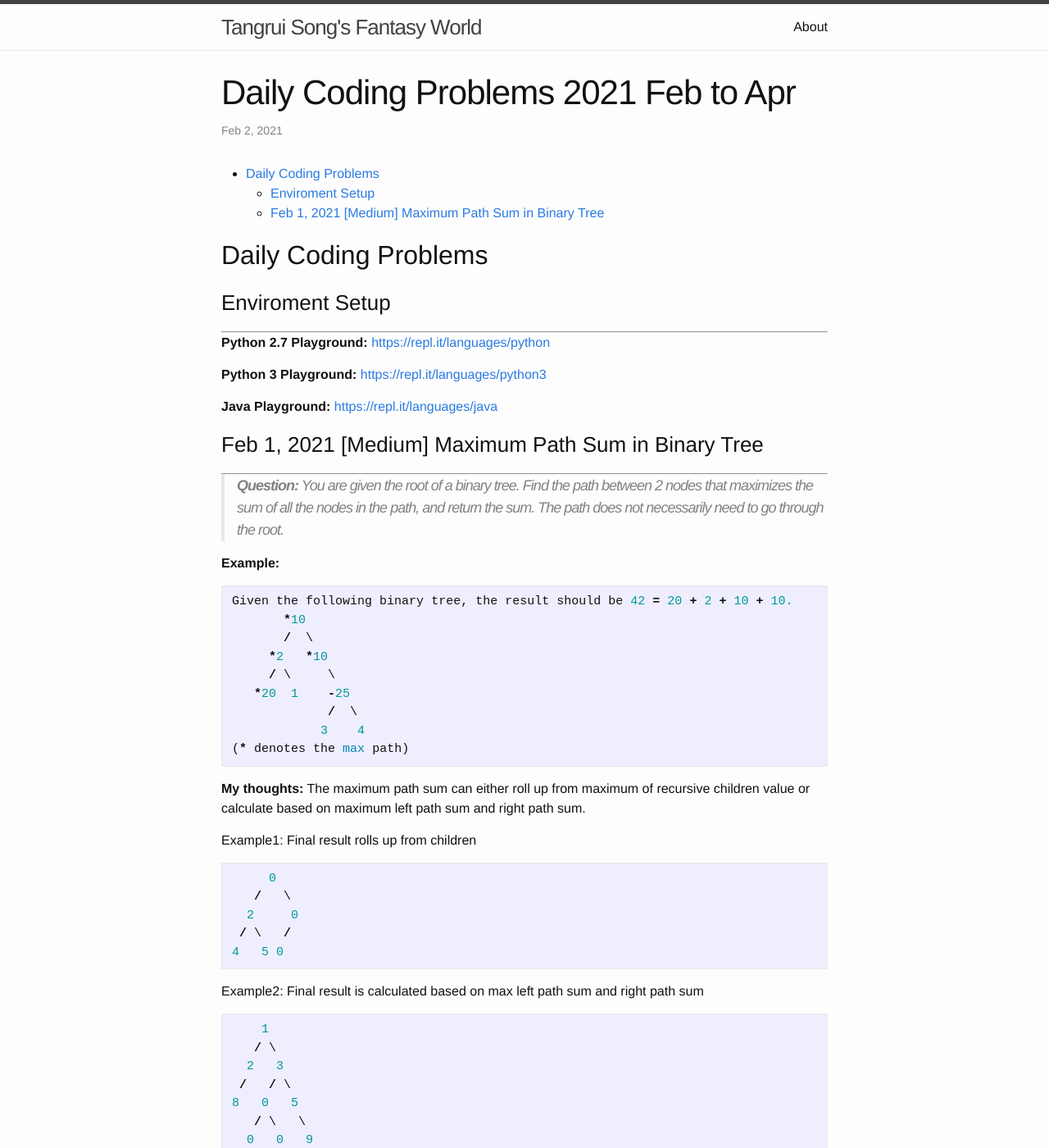
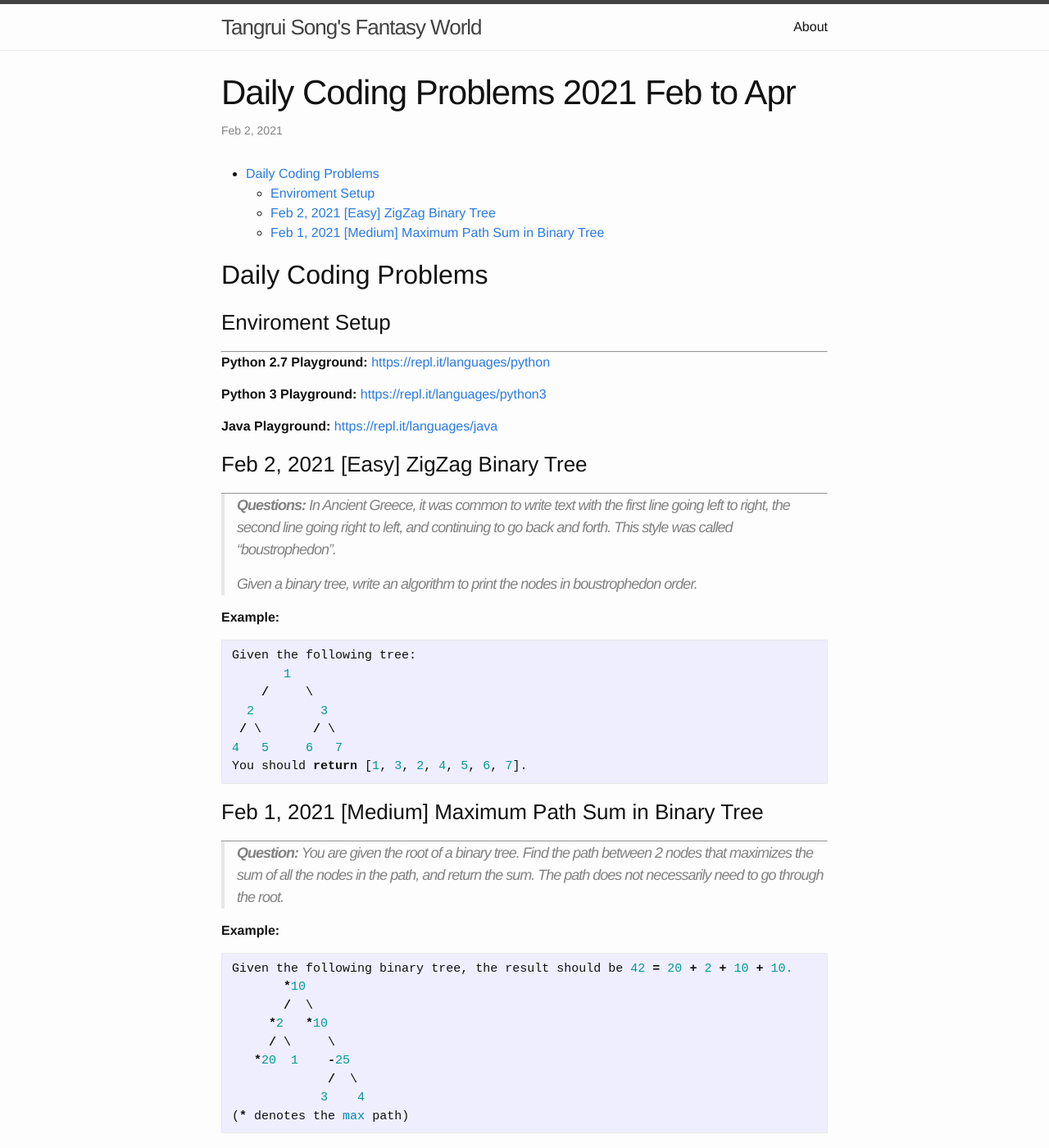
Before and after one commit to trsong/trsong.github.io, a Jekyll site: the page built from _posts/2021-02-01-DailyQuestionsFeb.md, in a window 1280 px wide and 1400 px high. Shown: the whole window at 82% size. Built offline with Jekyll 4.4.1, drawn with Linux system fonts in a browser that asks for light colours.

Commit message:
Add Feb 2 question.

````diff
--- a/_posts/2021-02-01-DailyQuestionsFeb.md
+++ b/_posts/2021-02-01-DailyQuestionsFeb.md
@@ -17,6 +17,24 @@ categories: Python/Java
 **Python 3 Playground:** [https://repl.it/languages/python3](https://repl.it/languages/python3)
 
 **Java Playground:** [https://repl.it/languages/java](https://repl.it/languages/java)
+
+
+### Feb 2, 2021 \[Easy\] ZigZag Binary Tree
+---
+> **Questions:** In Ancient Greece, it was common to write text with the first line going left to right, the second line going right to left, and continuing to go back and forth. This style was called "boustrophedon".
+>
+> Given a binary tree, write an algorithm to print the nodes in boustrophedon order.
+
+**Example:**
+```py
+Given the following tree:
+       1
+    /     \
+  2         3
+ / \       / \
+4   5     6   7
+You should return [1, 3, 2, 4, 5, 6, 7].
+```
 
 
 ### Feb 1, 2021 \[Medium\] Maximum Path Sum in Binary Tree
````
